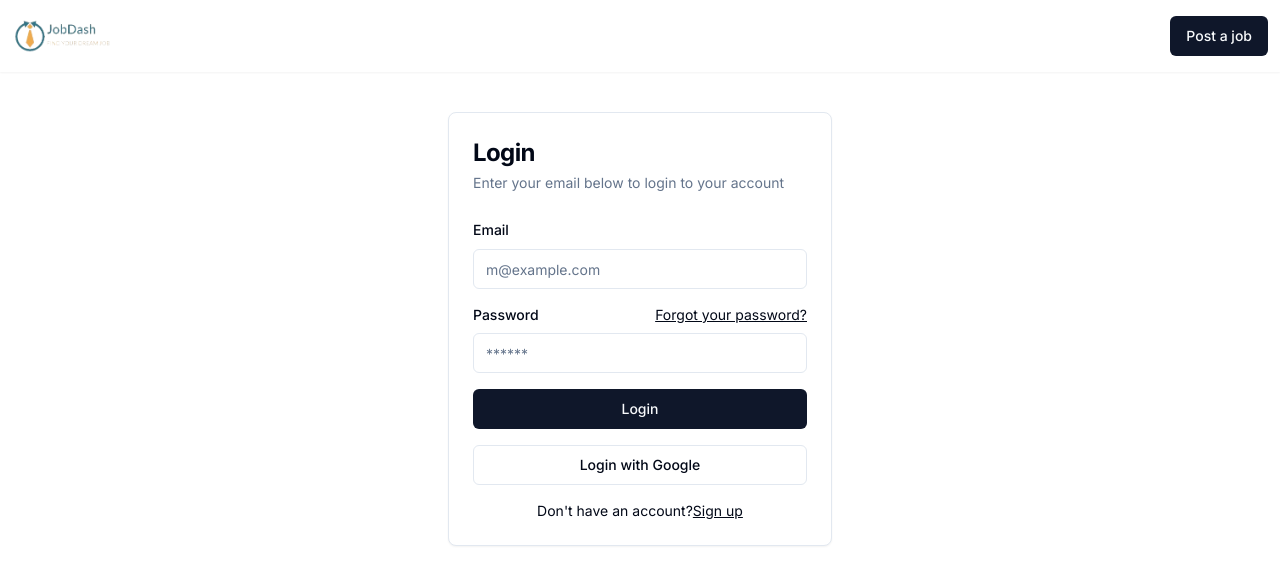
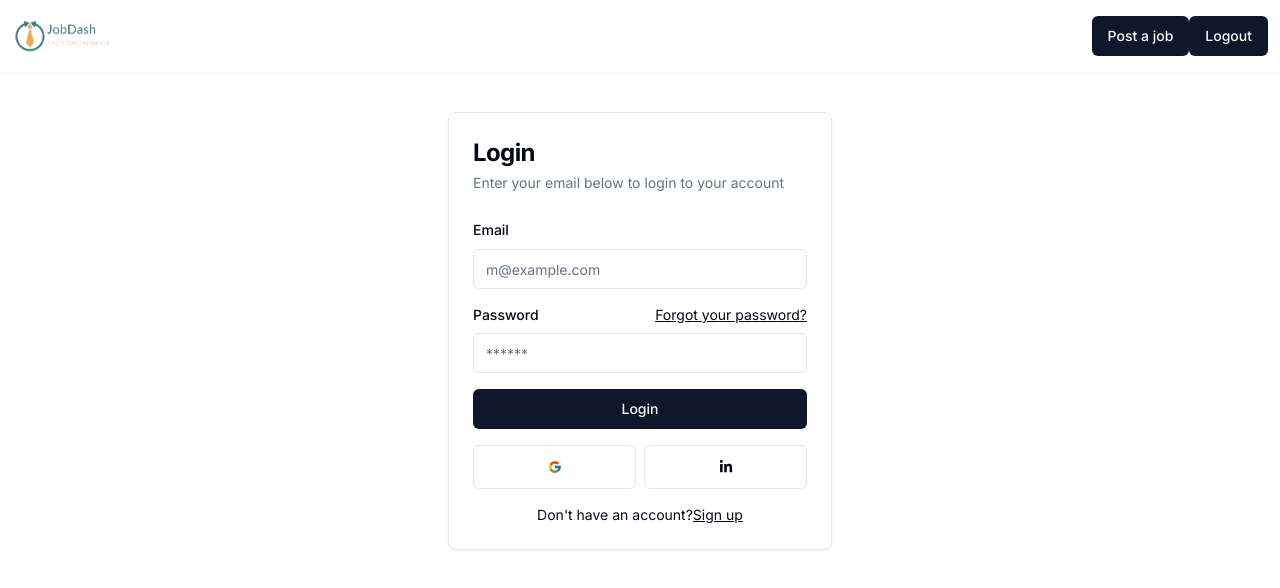
Before and after one commit to Just9krish/JobDash, a Next.js app: page /login in a window 1280 px wide. Shown: the top 588 px of the page. Built offline with nearby package versions, Linux system fonts and the light colour scheme; no server answers.

Commit message:
✨feat: Implement OAuth with Google and LinkedIn for Quick Login and Signup

```diff
--- a/package.json
+++ b/package.json
@@ -50,6 +50,7 @@
     "react-dom": "^18.2.0",
     "react-draft-wysiwyg": "^1.15.0",
     "react-hook-form": "^7.51.2",
+    "react-icons": "^5.0.1",
     "react-markdown": "^9.0.1",
     "tailwind-merge": "^2.2.2",
     "tailwindcss-animate": "^1.0.7",
--- a/src/actions/auth.action.ts
+++ b/src/actions/auth.action.ts
@@ -10,7 +10,7 @@ import {
 import bcrypt from "bcryptjs";
 import prisma from "@/lib/prisma";
 import { getUserByEmail } from "@/repeated/user";
-import { signIn } from "@/auth";
+import { signIn, signOut } from "@/auth";
 import { DEFAULT_LOGIN_REDIRECT } from "@/routes";
 import { AuthError } from "next-auth";
 
@@ -29,6 +29,8 @@ export async function login(data: LoginInput) {
       password,
       redirectTo: DEFAULT_LOGIN_REDIRECT,
     });
+
+    return { success: "Login successful!" };
   } catch (error) {
     if (error instanceof AuthError) {
       switch (error.type) {
@@ -44,7 +46,12 @@ export async function login(data: LoginInput) {
   }
 }
 
+export async function logout() {
+  await signOut();
+}
+
 export async function register(data: RegisterInput) {
+  console.log("Registering user", data);
   const validatedField = registerSchema.safeParse(data);
 
   if (!validatedField.success) {
--- a/src/app/(auth)/login/page.tsx
+++ b/src/app/(auth)/login/page.tsx
@@ -8,6 +8,7 @@ import {
 import Link from "next/link";
 import { Button } from "@/components/ui/button";
 import LoginForm from "@/components/Forms/LoginForm";
+import Socials from "@/components/special/Socials";
 
 export default function page() {
   return (
@@ -21,9 +22,7 @@ export default function page() {
       <CardContent>
         <div className="space-y-4">
           <LoginForm />
-          <Button className="w-full" variant="outline">
-            Login with Google
-          </Button>
+          <Socials />
         </div>
         <div className="mt-4 text-center text-sm">
           Don&apos;t have an account?
--- a/src/auth.ts
+++ b/src/auth.ts
@@ -1,16 +1,34 @@
-import NextAuth from "next-auth";
+import NextAuth, { type DefaultSession } from "next-auth";
 import Google from "next-auth/providers/google";
+import LinkedIn from "next-auth/providers/linkedin";
 import Credentials from "next-auth/providers/credentials";
 import { PrismaAdapter } from "@auth/prisma-adapter";
 import prisma from "@/lib/prisma";
 import { loginSchema } from "./schema/auth.schema";
-import { getUserByEmail } from "./repeated/user";
+import { getUserByEmail, getUserById } from "./repeated/user";
 import bcrypt from "bcryptjs";
+import { UserRole } from "@prisma/client";
+
+declare module "next-auth" {
+  interface Session {
+    user: {
+      role: UserRole;
+    } & DefaultSession["user"];
+  }
+}
 
 export const { handlers, signIn, signOut, auth } = NextAuth({
   session: { strategy: "jwt" },
   adapter: PrismaAdapter(prisma),
   providers: [
+    LinkedIn({
+      clientId: process.env.LINKEDIN_CLIENT_ID as string,
+      clientSecret: process.env.LINKEDIN_CLIENT_SECRET as string,
+    }),
+    Google({
+      clientId: process.env.GOOGLE_CLIENT_ID as string,
+      clientSecret: process.env.GOOGLE_CLIENT_SECRET as string,
+    }),
     Credentials({
       async authorize(credentials) {
         const validatedField = loginSchema.safeParse(credentials);
@@ -35,4 +53,50 @@ export const { handlers, signIn, signOut, auth } = NextAuth({
       },
     }),
   ],
+  callbacks: {
+    async jwt({ token }) {
+      if (!token.sub) {
+        return token;
+      }
+      console.log("token", token);
+      const user = await getUserById(token.sub);
+
+      if (!user) {
+        return token;
+      }
+
+      token.role = user.role;
+
+      return token;
+    },
+    async session({ session, token }) {
+      console.log("token", token);
+      if (token.sub && session.user) {
+        session.user.id = token.sub;
+      }
+
+      if (token.role && session.user) {
+        session.user.role = token.role as UserRole;
+      }
+
+      return session;
+    },
+
+    // async signIn({ user }) {
+
+    //   if (!user.id) return false;
+
+    //   console.log('user', user);
+
+    //   const existingUser = await getUserById(user.id);
+
+    //   if (!existingUser || !existingUser.isEmailVerified) {
+    //     console.log('existingUser', existingUser);
+    //     return false;
+    //   }
+    //   console.log("run");
+
+    //   return true;
+    // }
+  },
 });
--- a/src/components/layout/Topbar.tsx
+++ b/src/components/layout/Topbar.tsx
@@ -1,9 +1,11 @@
 "use client";
+
 import Image from "next/image";
 import logo from "@/assets/jobdash-logo.png";
 import Link from "next/link";
 import { Button } from "../ui/button";
 import { usePathname } from "next/navigation";
+import { logout } from "@/actions/auth.action";
 
 export default function Topbar() {
   const pathname = usePathname();
@@ -20,6 +22,7 @@ export default function Topbar() {
               <Link href="/jobs/new">Post a job</Link>
             </Button>
           )}
+          <Button onClick={() => logout()}>Logout</Button>
         </nav>
       </div>
     </header>
--- /dev/null
+++ b/src/components/special/Socials.tsx
@@ -0,0 +1,36 @@
+"use client";
+
+import { Button } from "../ui/button";
+import { FcGoogle } from "react-icons/fc";
+import { FaLinkedinIn } from "react-icons/fa";
+import { signIn } from "next-auth/react";
+import { DEFAULT_LOGIN_REDIRECT } from "@/routes";
+
+export default function Socials() {
+  const onClickHandler = (provider: "google" | "linkedin") => {
+    signIn(provider, {
+      callbackUrl: DEFAULT_LOGIN_REDIRECT,
+    });
+  };
+
+  return (
+    <div className="flex w-full items-center gap-2">
+      <Button
+        onClick={() => onClickHandler("google")}
+        className="w-full"
+        variant={"outline"}
+        size={"lg"}
+      >
+        <FcGoogle />
+      </Button>
+      <Button
+        onClick={() => onClickHandler("linkedin")}
+        className="w-full"
+        variant={"outline"}
+        size={"lg"}
+      >
+        <FaLinkedinIn />
+      </Button>
+    </div>
+  );
+}
--- a/src/routes.ts
+++ b/src/routes.ts
@@ -26,4 +26,4 @@ export const apiAuthPrefix = "/api/auth";
  * authentication purposes
  * @type {string}
  */
-export const DEFAULT_LOGIN_REDIRECT = "/dashboard";
+export const DEFAULT_LOGIN_REDIRECT = "/";
```
Also changed, not shown: 2 other files (tests, documents, lock files or other folders).
